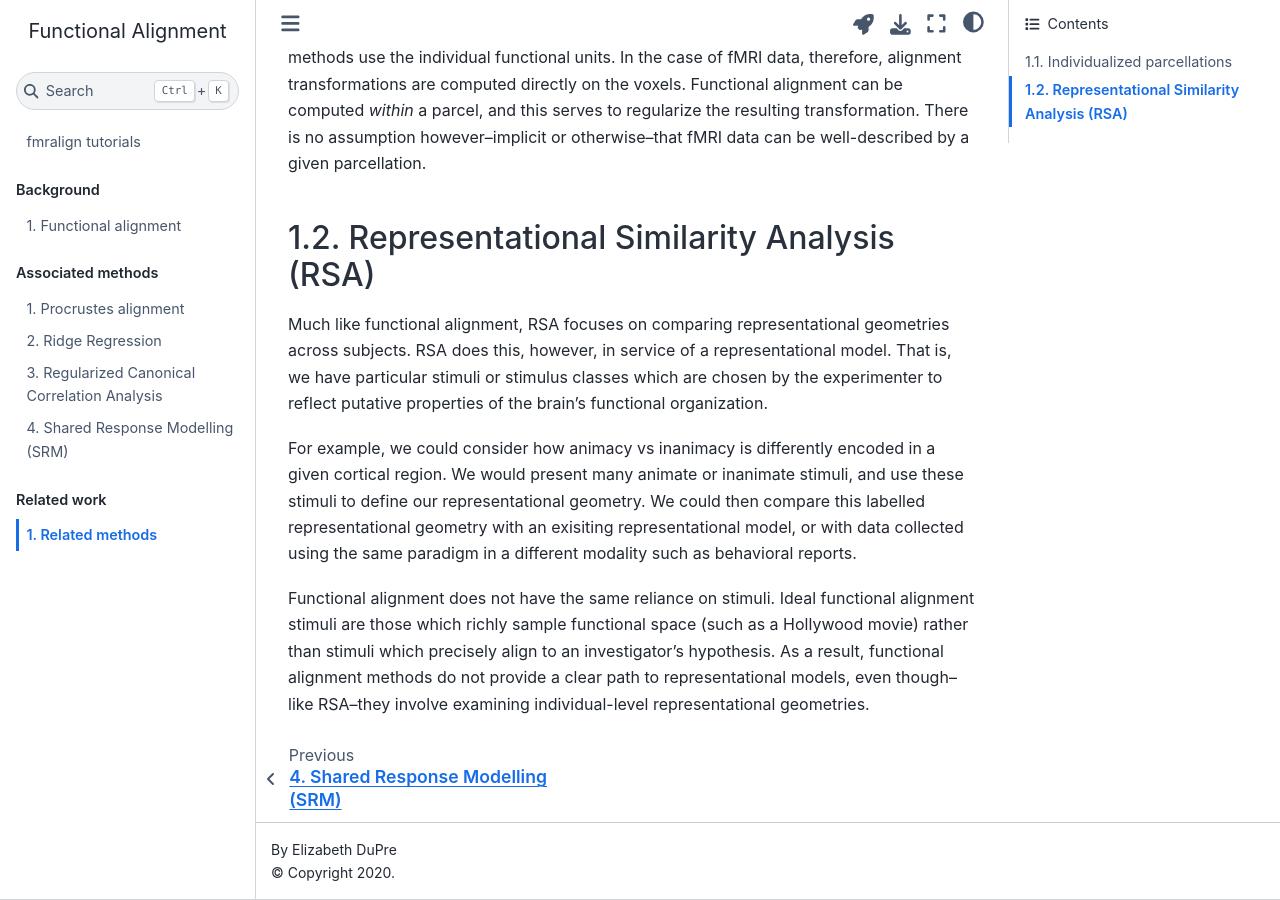
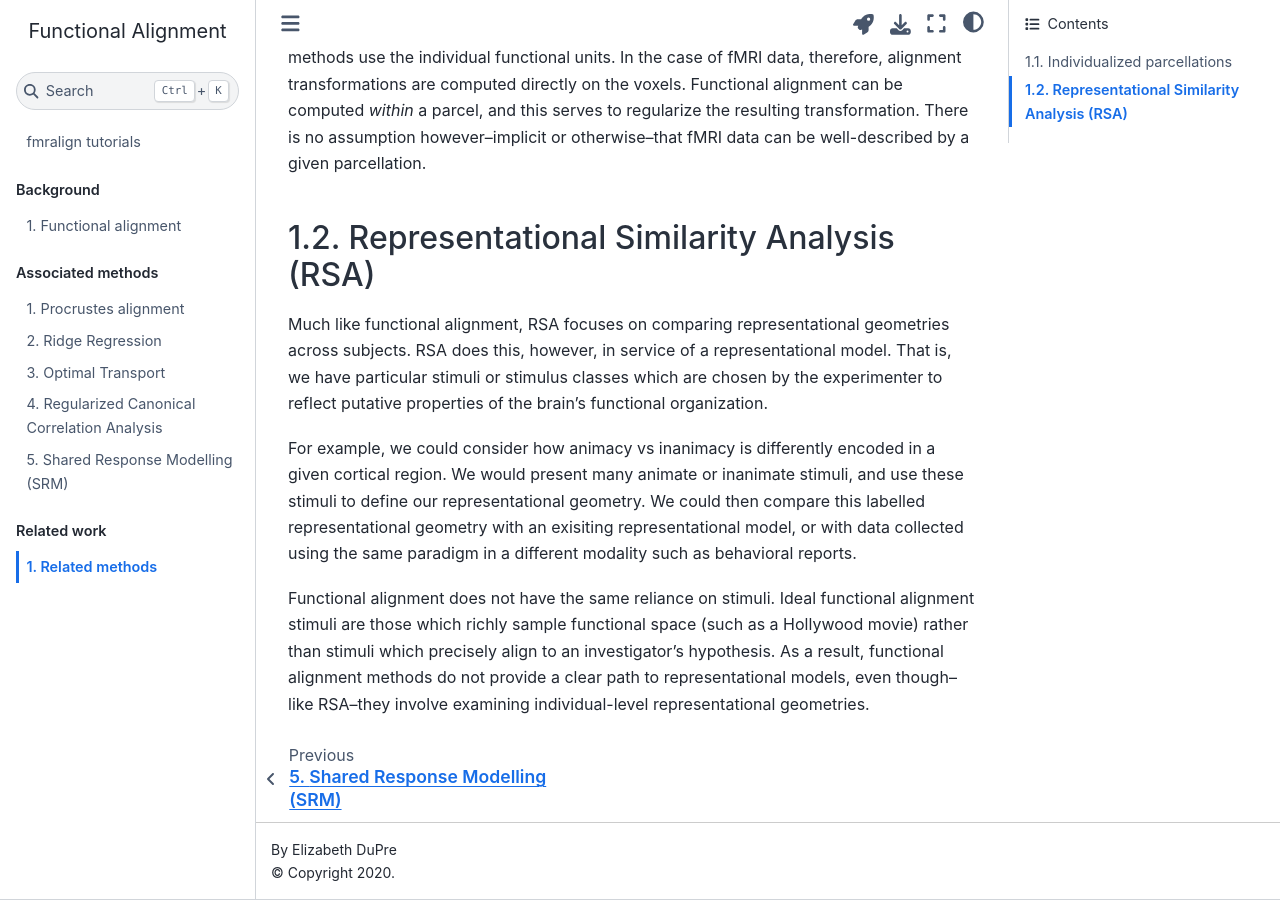
Before and after one commit to neurodatascience/fmralign-tutorials, a Jupyter Book: the page built from content/07-related-methods.md, in a window 1280 px wide and 900 px high, scrolled down 1106 px. Built offline with Jupyter Book 1.0.4 settings and Sphinx 7.4.7 and the Sphinx Book theme 1.1.4, drawn with Linux system fonts in a browser that asks for light colours.

Commit message:
Add OT placeholder

```diff
--- a/content/_toc.yml
+++ b/content/_toc.yml
@@ -10,8 +10,9 @@
   chapters:
   - file: 02-procrustes
   - file: 03-ridge-regression
-  - file: 04-cca
-  - file: 05-shared-response-model
+  - file: 04-optimal-transport
+  - file: 05-cca
+  - file: 06-shared-response-model
 - caption: Related work
   chapters:
-  - file: 06-related-methods
+  - file: 07-related-methods
```
Also changed, not shown: content/04-optimal-transport.md (added, +14 -0 lines), content/05-cca.md (renamed from content/04-cca.md), content/06-shared-response-model.md (renamed from content/05-shared-response-model.md), content/07-related-methods.md (renamed from content/06-related-methods.md).
